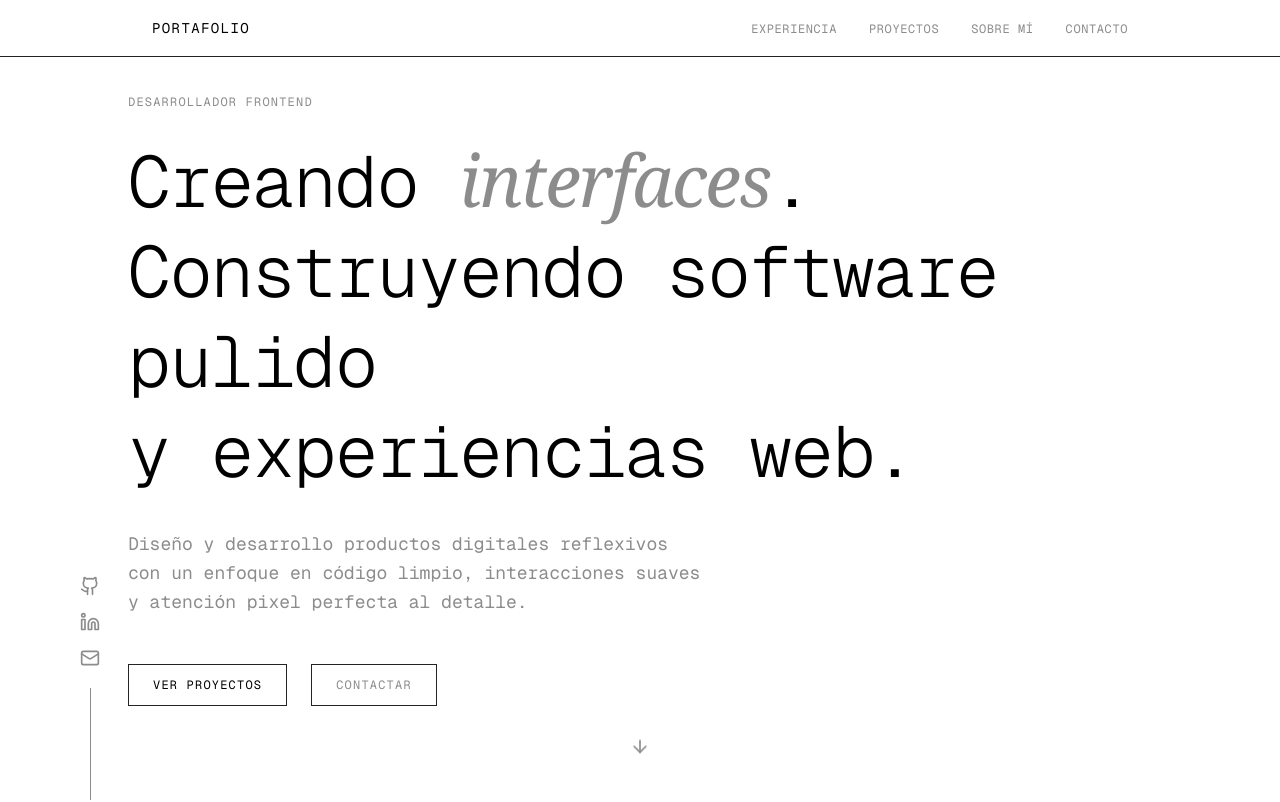
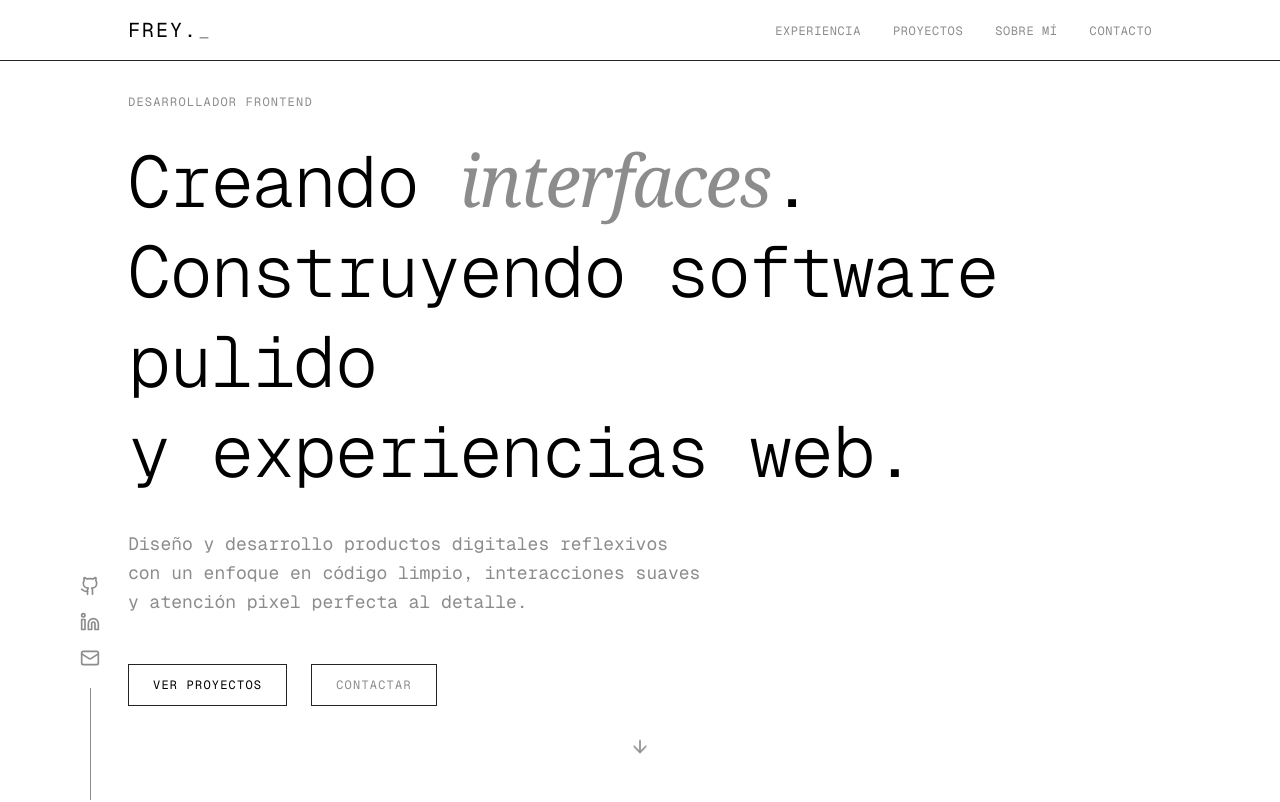
Before and after one commit to Freyzzer/portafolio, a Next.js app: page / in a window 1280 px wide. Shown: the top 802 px of the page. Built offline with nearby package versions, Linux system fonts and the light colour scheme.

Commit message:
se añadio un detalle visual al logo

```diff
--- a/components/header.tsx
+++ b/components/header.tsx
@@ -12,12 +12,14 @@ const navLinks = [
 
 export function Header() {
   const [mobileOpen, setMobileOpen] = useState(false)
+  const tittle = "Frey."
+  const lastChar = "_"
 
   return (
     <header className="fixed top-0 left-0 right-0 z-50 bg-background/80 backdrop-blur-md border-b border-border">
-      <div className="mx-auto flex max-w-5xl items-center justify-between px-6 py-4">
-        <a href="#" className="font-mono text-sm tracking-widest uppercase text-foreground">
-          Portafolio
+      <div className="mx-auto flex max-w-5xl items-center justify-between py-4">
+        <a href="#" className="font-mono text-xl tracking-widest uppercase text-foreground">
+          {tittle}<span className="text-muted-foreground animate-pulse">{lastChar}</span>
         </a>
 
         <nav className="hidden md:block" aria-label="Navegación principal">
```
